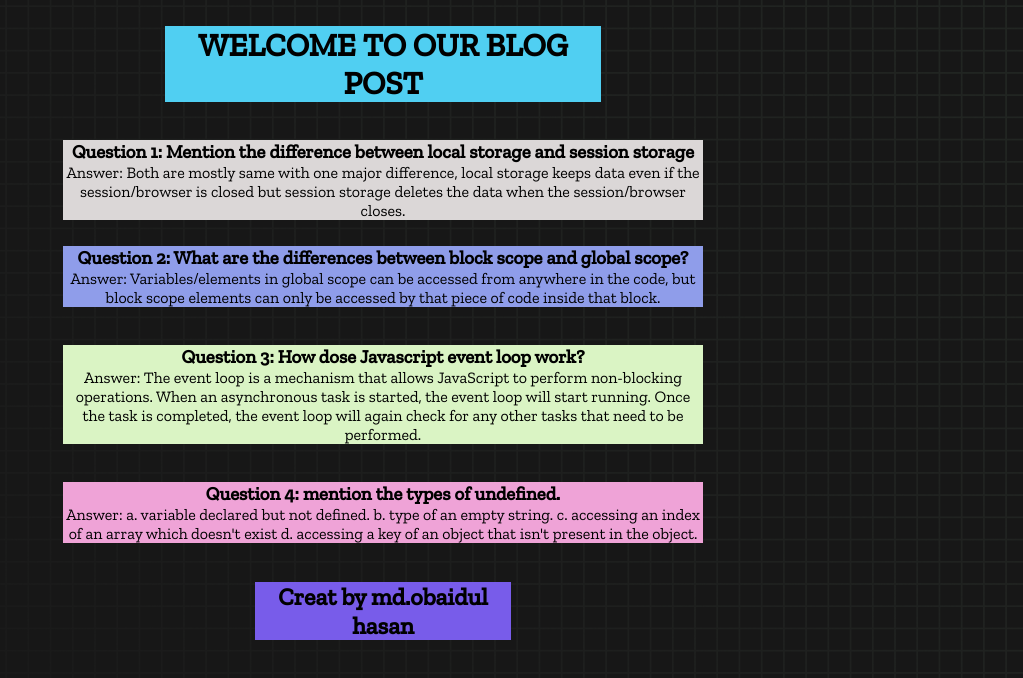
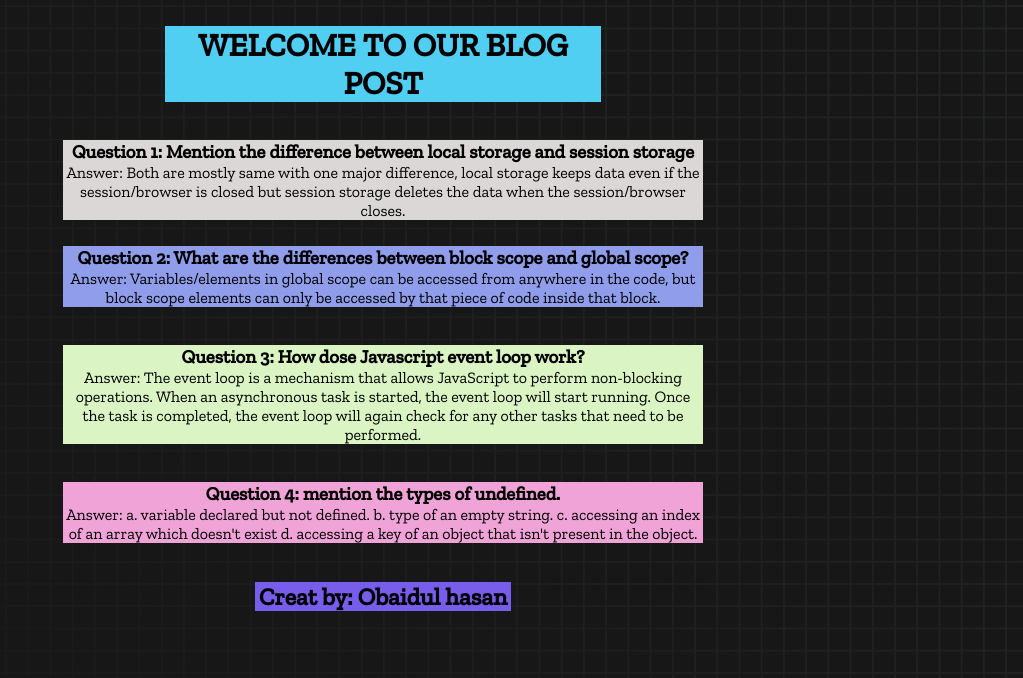
Before and after one commit to MD-obaidul-hasan/b6-type-monster-debug-assignment-MD-obaidul-hasan, a plain HTML site: page blog.html in a window 1280 px wide. Shown: the whole page, without its empty margins (257-1280 px from the left). Drawn offline with nearby package versions, Linux system fonts and the light colour scheme.

Commit message:
exit blog

```diff
--- a/blog.html
+++ b/blog.html
@@ -35,7 +35,7 @@
             d. accessing a key of an object that isn't present in the object.</p>
     </div>
     <footer class="ft">
-        <h2>Creat by md.obaidul hasan</h2
+        <h2>Creat by: <Md class="O">Obaidul hasan</h2
     </footer>
 </body>
 
--- a/styles.css
+++ b/styles.css
@@ -240,6 +240,7 @@ button {
 }
 
 .ft {
+
   background-color: rgb(120, 92, 234);
   text-align: center;
   margin-top: 3%;
```
